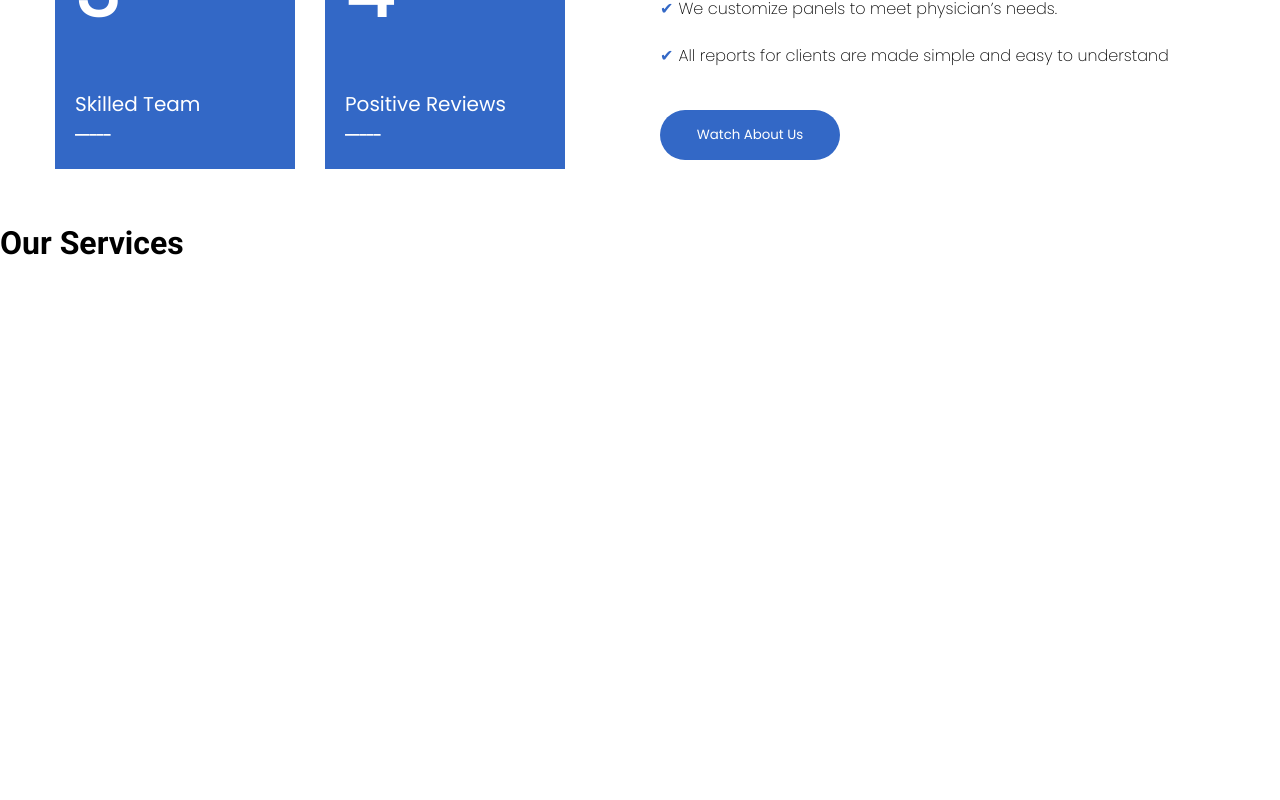
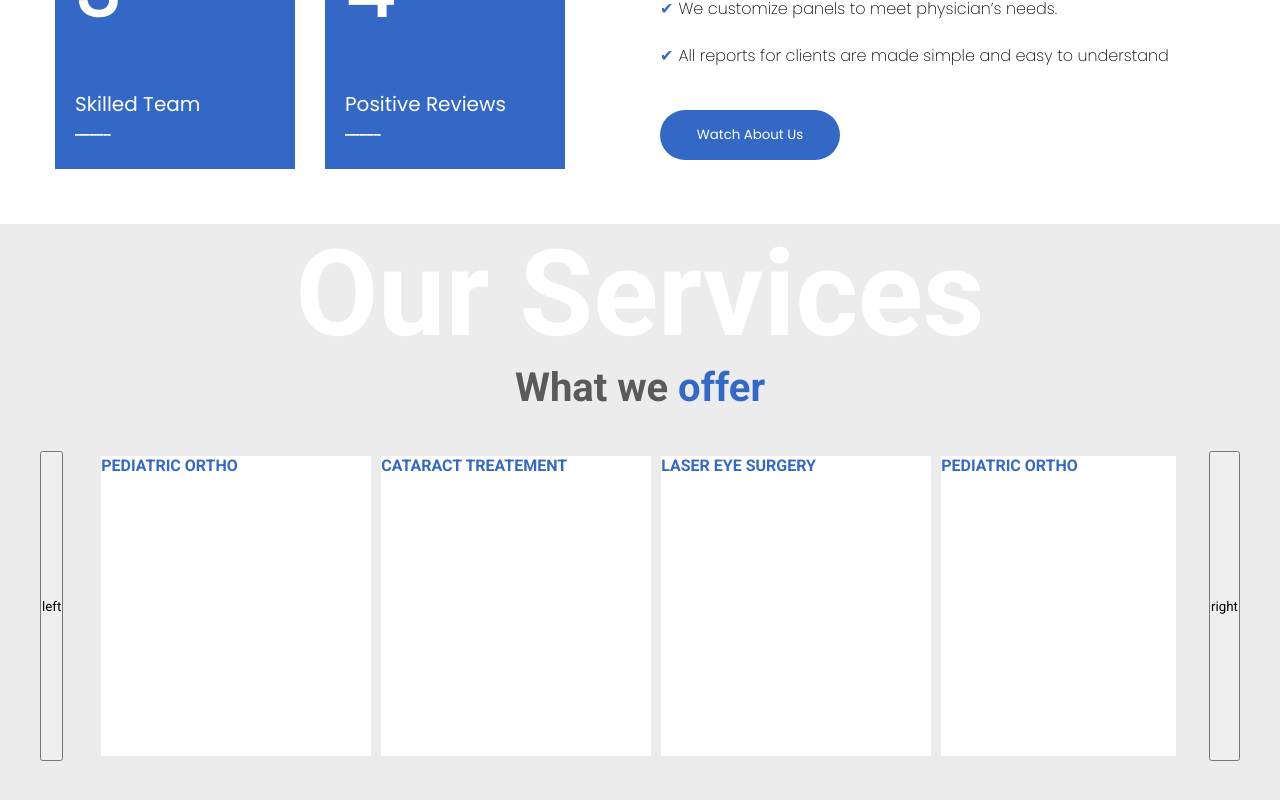
Before and after one commit to Olzhas11Dev/tava__project, a React (Create React App) app: page / in a window 1280 px wide. Shown: the part 1057-1857 px from the top of the page. Before the commit the page ends 1319 px from the top, so only its background shows below. Built offline with nearby package versions, Linux system fonts and the light colour scheme.

Commit message:
working on slider

```diff
--- a/package.json
+++ b/package.json
@@ -8,6 +8,7 @@
     "@testing-library/user-event": "^12.8.3",
     "react": "^17.0.2",
     "react-dom": "^17.0.2",
+    "react-icons": "^4.2.0",
     "react-scripts": "4.0.3",
     "web-vitals": "^1.1.2"
   },
--- a/src/components/AboutUs.js
+++ b/src/components/AboutUs.js
@@ -57,7 +57,7 @@ function AboutUs() {
                     <div className='about_list_details'> <span>✔</span>
                     All reports for clients are made simple and easy to understand</div>
                 </section>
-                <button className='about_btn' >Watch About Us</button>
+                <a href="https://www.youtube.com/watch?v=rx8KuOt2IEM" target='blank'><button className='about_btn' > Watch About Us </button></a>
             </div>
         </div>
     )
--- a/src/components/Service.js
+++ b/src/components/Service.js
@@ -1,11 +1,26 @@
 import React from 'react'
+import '../style/service.css'
+import serviceDb from'../serviceDb'
+
 
 function Service() {
+
     return (
         <div className='service_container' >
-           <h1>Our Services</h1>
-           <div className='sercice_row'>
-               <div className='service_item'></div>
+           <div className='service_transparentTitle'>Our Services</div>
+            <h1>What we <span>offer</span></h1>
+            <div className='service_container_slice' >
+                <button>left</button>
+                <div className='service_row'>
+                    {serviceDb.map((item)=>{
+                        return (
+                            <div className='service_card' >
+                            <div key={item.id} className='service_item'>{item.title}</div>
+                            </div>
+                        )
+                    })}
+                </div>
+                <button>right</button>
            </div>
         </div>
     )
--- /dev/null
+++ b/src/serviceDb.js
@@ -0,0 +1,40 @@
+const serviceData = [
+    {
+        id:0,
+        title:'Pediatric Ortho',
+        service: 'pediatric optometric',
+        description : 'Our eye care center offers a full range of eye health services to clients of all ages, from children to older adults'
+    },
+    {
+        id:1,
+        title:'Cataract treatement',
+        service: 'Cataract diagnosis and treatement',
+        description : 'Our eye care center offers a full range of eye health services to clients of all ages, from children to older adults'
+    },
+    {
+        id:2,
+        title:'Laser Eye surgery',
+        service: 'Laser Eye and Lens surgery',
+        description : ' Our eye care center offers a full range of eye health services to clients of all ages, from children to older adults'
+    },
+    {
+        id:3,
+        title:'Pediatric Ortho',
+        service: 'pediatric optometric',
+        description : 'Our eye care center offers a full range of eye health services to clients of all ages, from children to older adults'
+    },
+    {
+        id:4,
+        title:'Cataract treatement',
+        service: 'Cataract diagnosis and treatement',
+        description : 'Our eye care center offers a full range of eye health services to clients of all ages, from children to older adults'
+    },
+    {
+        id:5,
+        title:'Laser Eye surgery',
+        service: 'Laser Eye and Lens surgery',
+        description : ' Our eye care center offers a full range of eye health services to clients of all ages, from children to older adults'
+    }
+]
+
+export default serviceData
--- a/src/style/aboutUs.css
+++ b/src/style/aboutUs.css
@@ -126,6 +126,16 @@
   background-color: rgb(51, 104, 198);
   color: white;
   border-radius: 50px;
+  cursor: pointer;
+}
+
+.about_btn:hover {
+  background-color: rgb(40, 82, 155);
+}
+
+.about_btn a {
+  color: white;
+  text-decoration: none;
 }
 
 /* Media */
--- /dev/null
+++ b/src/style/service.css
@@ -0,0 +1,50 @@
+.service_container {
+  padding-left: 40px;
+  padding-right: 40px;
+  width: 100%;
+  background-color: rgb(236, 236, 236);
+  padding-bottom: 400px;
+}
+
+.service_transparentTitle {
+  font-size: 120px;
+  text-align: center;
+  font-weight: 900;
+  color: white;
+}
+
+.service_container_slice {
+  display: flex;
+}
+
+.service_container h1 {
+  text-align: center;
+  font-size: 2.5rem;
+  color: rgb(90, 90, 90);
+  margin-bottom: 40px;
+}
+
+.service_container span {
+  color: rgb(51, 104, 198);
+}
+
+.service_row {
+  width: 90%;
+  display: flex;
+  overflow-x: auto;
+  scroll-behavior: smooth;
+  margin: auto;
+}
+
+.service_card {
+  min-width: 25%;
+  margin: 5px;
+  height: 300px;
+  background-color: white;
+}
+
+.service_item {
+  color: rgb(51, 104, 198);
+  text-transform: uppercase;
+  font-weight: 600;
+}
```
Also changed, not shown: 1 other file (tests, documents, lock files or other folders).
